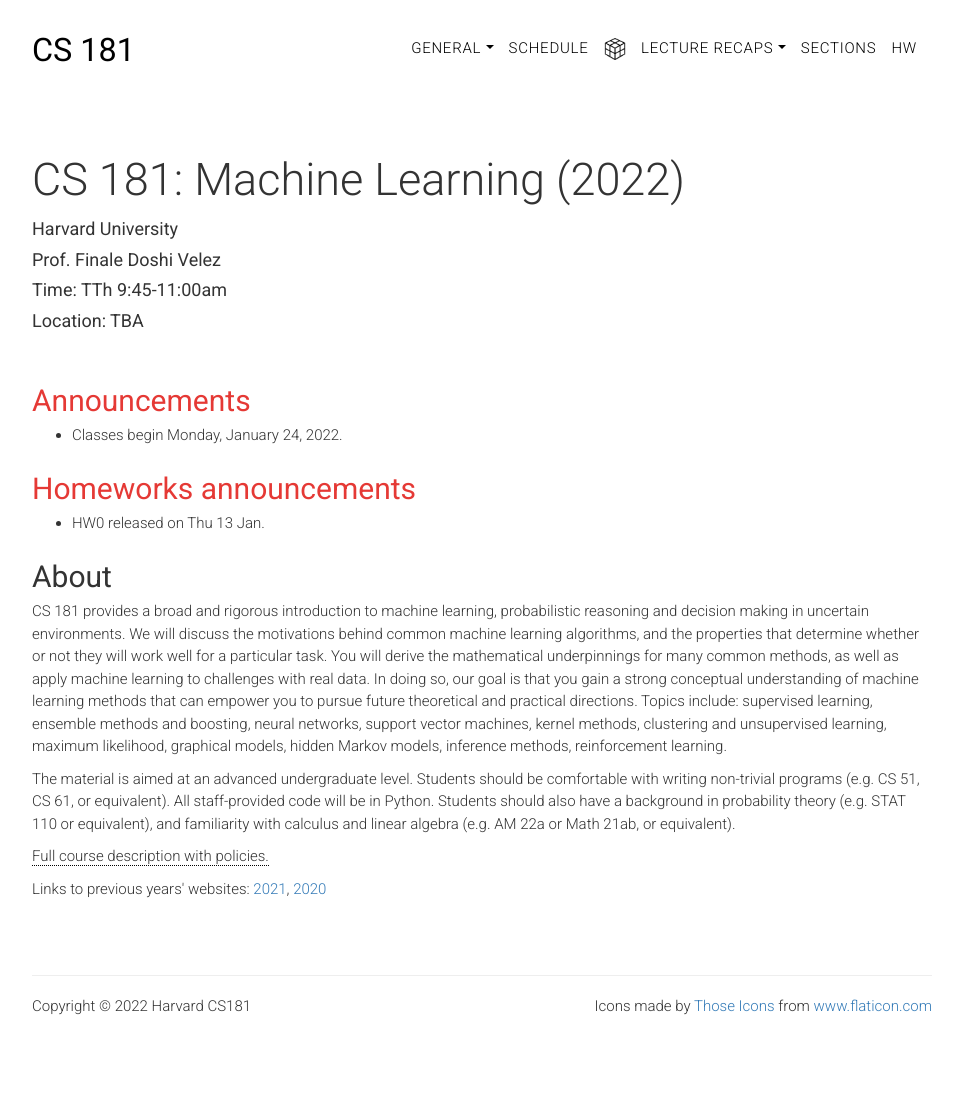
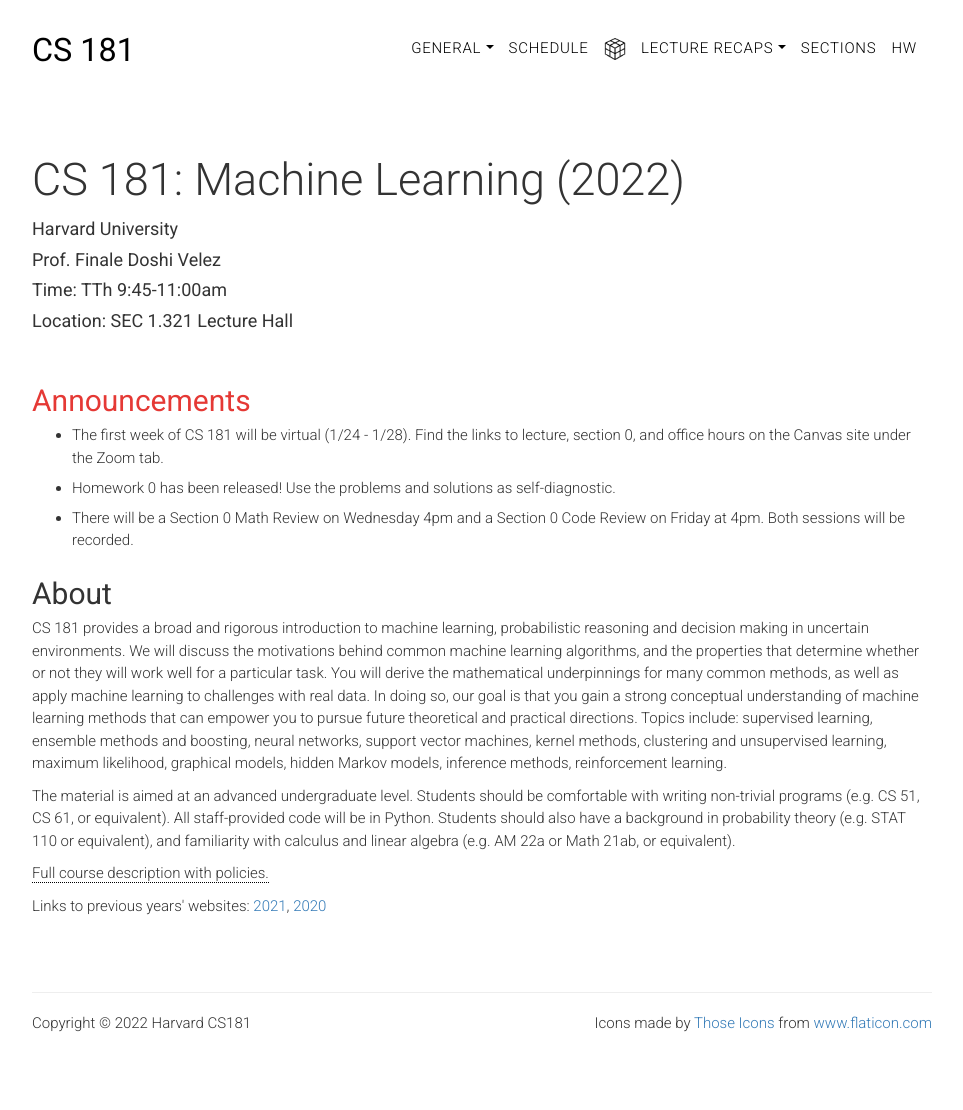
Before and after one commit to harvard-ml-courses/cs181-web, a Jekyll site: the page built from index.html, in a window 1280 px wide. Shown: the whole page, without its empty margins (158-1121 px from the left). Built offline with Jekyll 4.4.1, drawn with Linux system fonts in a browser that asks for light colours.

Commit message:
update location and announcments

```diff
--- a/index.html
+++ b/index.html
@@ -10,21 +10,21 @@
 		<p class="head-subtitle">Harvard University</p>
 		<p class="head-subtitle">Prof. Finale Doshi Velez</p>
 		<p class="head-subtitle">Time: TTh 9:45-11:00am</p>
-		<p class="head-subtitle">Location: TBA</p>
+		<p class="head-subtitle">Location: SEC 1.321 Lecture Hall </p>
 	</div>
 </section>
 <section class="main-container text">
 	<div class="main">
 		<h2 class="title announcement">Announcements</h2>
 		<ul>
-			<li> Classes begin Monday, January 24, 2022. </li>
+			<li> The first week of CS 181 will be virtual (1/24 - 1/28). Find
+				the links to lecture, section 0, and office hours on the Canvas site
+				under the Zoom tab. </li>
+			<li> Homework 0 has been released! Use the problems and solutions
+				as self-diagnostic. </li>
+			<li> There will be a Section 0 Math Review on Wednesday 4pm and a Section 0
+				Code Review on Friday at 4pm. Both sessions will be recorded. </li>
 		</ul>
-		</p>
-		<h2 class="title Homeworks announcement">Homeworks announcements</h2>
-		<ul>
-			<li> HW0 released on Thu 13 Jan. </li>
-		</ul>
-		</p>
 	</div>
 </section>
 <section class="main-container text">
```
